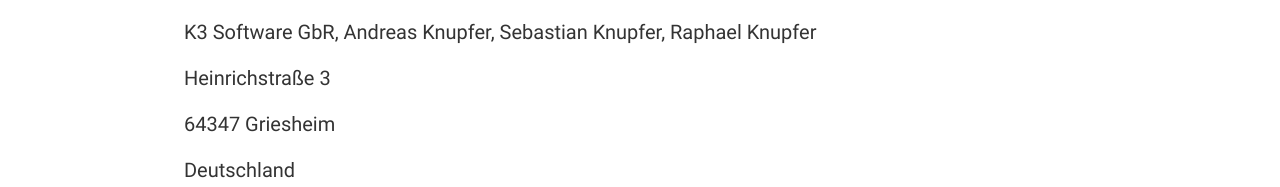
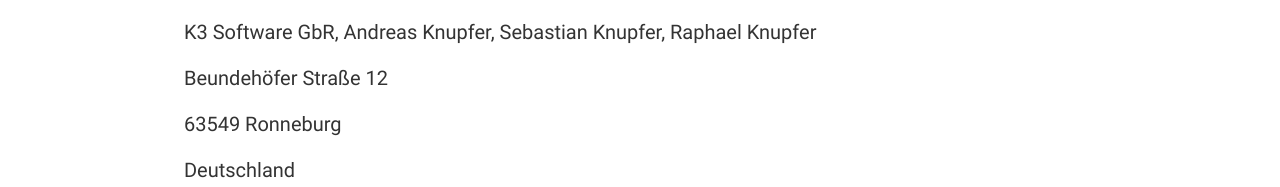
Before and after one commit to k3-software/tramory.github.io, a website built with Parcel: page src/nutzungsbedingungen.html in a window 1280 px wide. Shown: the part 763-950 px from the top of the page. Built offline with nearby package versions, Linux system fonts and the light colour scheme.

Commit message:
Update address

```diff
--- a/src/nutzungsbedingungen.html
+++ b/src/nutzungsbedingungen.html
@@ -55,8 +55,8 @@
                   <h3>2 Anbieter und Geltungsbereich</h3>
                   <p>Ersteller der App und daher Vertragspartner der Nutzer dieser App ist die K3 Software GbR (im Folgenden: Anbieter).</p>
                   <p>K3 Software GbR, Andreas Knupfer, Sebastian Knupfer, Raphael Knupfer</p>
-                  <p>Heinrichstra&szlig;e 3</p>
-                  <p>64347 Griesheim</p>
+                  <p>Beundehöfer Stra&szlig;e 12</p>
+                  <p>63549 Ronneburg</p>
                   <p>Deutschland</p>
                   <p>E-Mail: contact@tramory.eu</p>
                   <p>Diese Nutzungsbedingungen enthalten die Bedingungen und Verhaltensregeln f&uuml;r die Nutzung der Tramory App und f&uuml;r alle Rechtsgesch&auml;fte und rechtsgesch&auml;fts&auml;hnlichen Handlungen, die zwischen den Nutzern und dem Anbieter get&auml;tigt werden. Von diesen Allgemeinen Gesch&auml;ftsbedingungen abweichende AGB oder Nutzungsbedingungen haben keine G&uuml;ltigkeit, es sei denn, der Anbieter stimmt diesen ausdr&uuml;cklich zu.</p>
```
